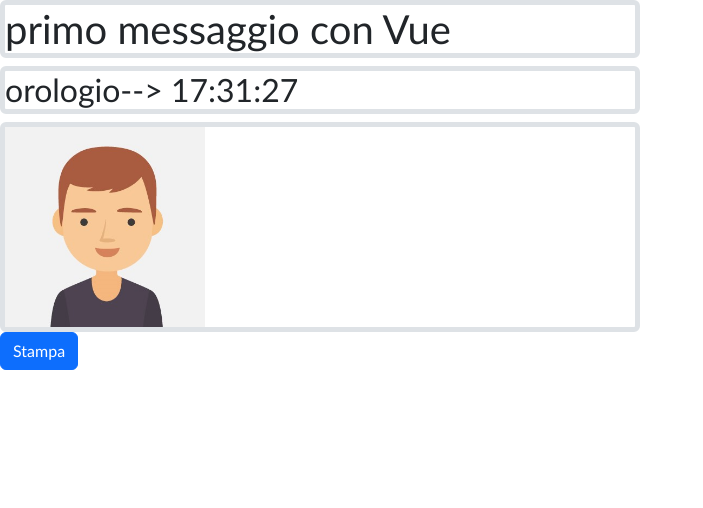
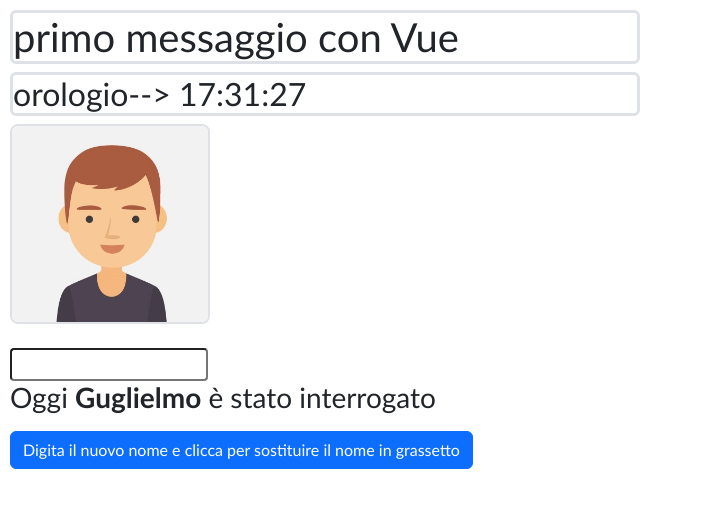
Before and after one commit to marraguglielmo/vue-hello, a plain HTML site: page index.html in a window 1280 px wide. Shown: the whole page, without its empty margins (0-703 px from the left). Drawn offline with nearby package versions, Linux system fonts and the light colour scheme.

Commit message:
[add] nuovoNome

```diff
--- a/css/style.css
+++ b/css/style.css
@@ -6,10 +6,12 @@
 
 body{
     font-family: 'Trebuchet MS', 'Lucida Sans Unicode', 'Lucida Grande', 'Lucida Sans', Arial, sans-serif;
+    padding: 10px;
 }
 
 img{
     width: 200px;
+    max-width: 300px;
 }
 
 .verde{
--- a/index.html
+++ b/index.html
@@ -17,13 +17,17 @@
 
     <div id="app">
         <!-- output -->
-        <h1 class="border rounded-2 border-5 w-50">{{messaggio}}</h1>
-        <h2 class="border rounded-2 border-5 w-50 " :class=" {'verde' : isEven}">
+        <h1 class="border rounded-2 border-3 w-50">{{messaggio}}</h1>
+        <h2 class="border rounded-2 border-3 w-50 " :class=" {'verde' : isEven}">
             orologio--> {{clock}}
         </h2>
-        <div class="border rounded-2 border-5 w-50"> <img :src="img" alt="foto avatar"></div>
+        <div> <img :src="img" alt="foto avatar" class="border border-2 rounded-3"></div>
+        <input class="form-control-sm d-block mt-4" type="text" v-model="nomeTemp">
         <!-- btn -->
-        <button class="btn btn-primary">Stampa</button>
+        <h3>Oggi <strong>{{nome}}</strong> è stato interrogato</h3>
+        <button @click="nuovoNome" class="btn btn-primary my-2">
+            Digita il nuovo nome e clicca per sostituire il nome in grassetto
+        </button>
     </div>
 
     <script src="js/script.js"></script>
--- a/js/script.js
+++ b/js/script.js
@@ -6,7 +6,9 @@ createApp({
             messaggio: 'primo messaggio con Vue',
             img: 'img/avatar_7.jpg',
             clock: '',
-            isEven: false
+            isEven: false,
+            nome: 'Guglielmo',
+            nomeTemp: ''
         }
     },
 
@@ -18,6 +20,7 @@ createApp({
             const s = d.getSeconds() < 10 ? '0' + d.getSeconds() : d.getSeconds();
             this.clock = `${h}:${m}:${s}`;
 
+
             if(s % 2 === 0){
                 this.isEven = true;
             }else{
@@ -27,7 +30,9 @@ createApp({
         startClock(){
             setInterval(this.setClock, 1000);
         },
-
+        nuovoNome(){
+            this.nomeTemp === '' || !isNaN(this.nomeTemp) ? alert('Per favore inserisci un nome') : this.nome = this.nomeTemp;
+        }
     },
 
     mounted(){
```
